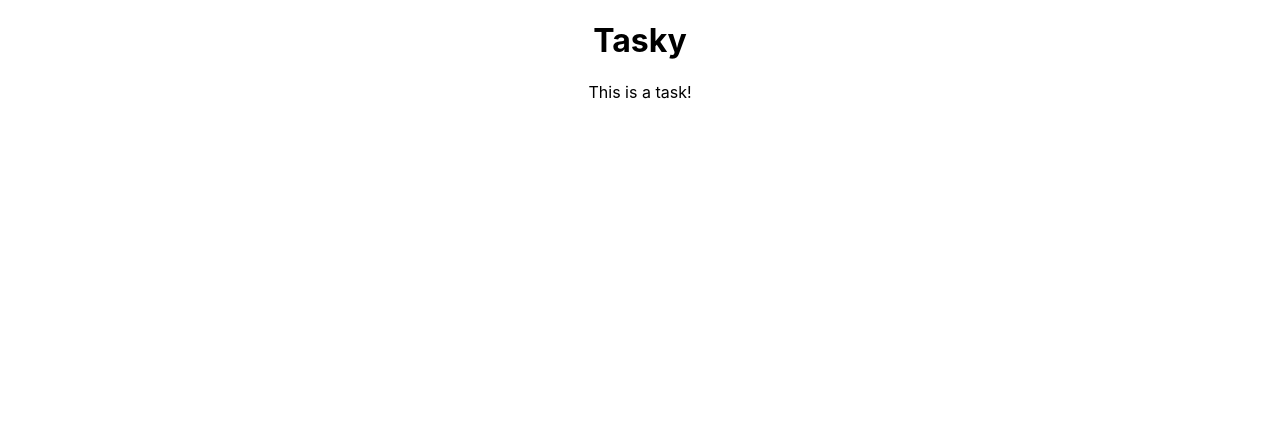
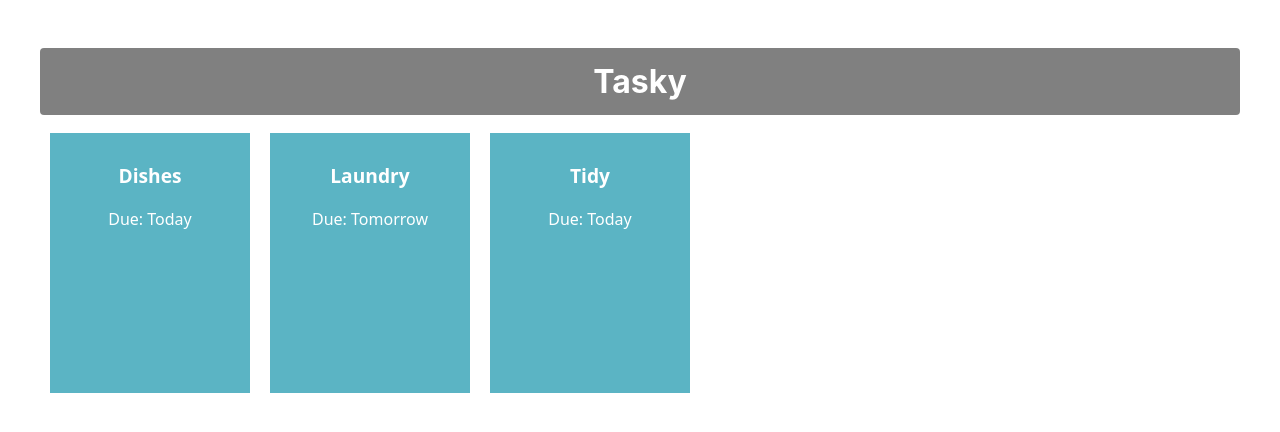
Before and after one commit to bkmashiro/wsd-dev-app, a React (Create React App) app: page / in a window 1280 px wide. Shown: the top 432 px of the page. Built offline with nearby package versions, Linux system fonts and the light colour scheme.

Commit message:
add styles and props

```diff
--- a/src/App.css
+++ b/src/App.css
@@ -1,38 +1,22 @@
-.App {
+h1 {
+  text-align: center;
+  background-color: grey;
+  color: white;
+  padding: 14px 20px;
+  margin: 8px 0;
+  border: none;
+  border-radius: 4px;
+}
+
+div {
+  padding: 20px;
+}
+
+.container{
   text-align: center;
 }
 
-.App-logo {
-  height: 40vmin;
-  pointer-events: none;
+.title {
+  font-weight: bold;
+  font-size: 1.2em;
 }
-
-@media (prefers-reduced-motion: no-preference) {
-  .App-logo {
-    animation: App-logo-spin infinite 20s linear;
-  }
-}
-
-.App-header {
-  background-color: #282c34;
-  min-height: 100vh;
-  display: flex;
-  flex-direction: column;
-  align-items: center;
-  justify-content: center;
-  font-size: calc(10px + 2vmin);
-  color: white;
-}
-
-.App-link {
-  color: #61dafb;
-}
-
-@keyframes App-logo-spin {
-  from {
-    transform: rotate(0deg);
-  }
-  to {
-    transform: rotate(360deg);
-  }
-}
--- a/src/App.js
+++ b/src/App.js
@@ -6,8 +6,9 @@
   return (
     <div className="App">
       <h1>Tasky</h1>
-
-      <Task />
+      <Task title="Dishes" deadline="Today" />
+      <Task title="Laundry" deadline="Tomorrow" />
+      <Task title="Tidy" deadline="Today" />
     </div>
   );
 }
--- a/src/components/task.jsx
+++ b/src/components/task.jsx
@@ -1,7 +1,13 @@
 import React from "react";
 
-const Task = () => {
-  return <p>This is a task!</p>;
+const Task = (props) => {
+  return (
+    <div className="card">
+      <p className="title">{props.title}</p>
+      <p>Due: {props.deadline}</p>
+      <p>{props.children}</p>
+    </div>
+  );
 };
 
 export default Task;
--- a/src/index.css
+++ b/src/index.css
@@ -11,3 +11,17 @@
   font-family: source-code-pro, Menlo, Monaco, Consolas, 'Courier New',
     monospace;
 }
+
+.card {
+  display: inline-block;
+  vertical-align: top;
+  font-family: system-ui;
+  background: #5bb4c4;
+  color: white;
+  text-align: center;
+  width: 180px;
+  height: 240px;
+  margin: 10px;
+  padding: 10px;
+  position: relative;
+}
```
